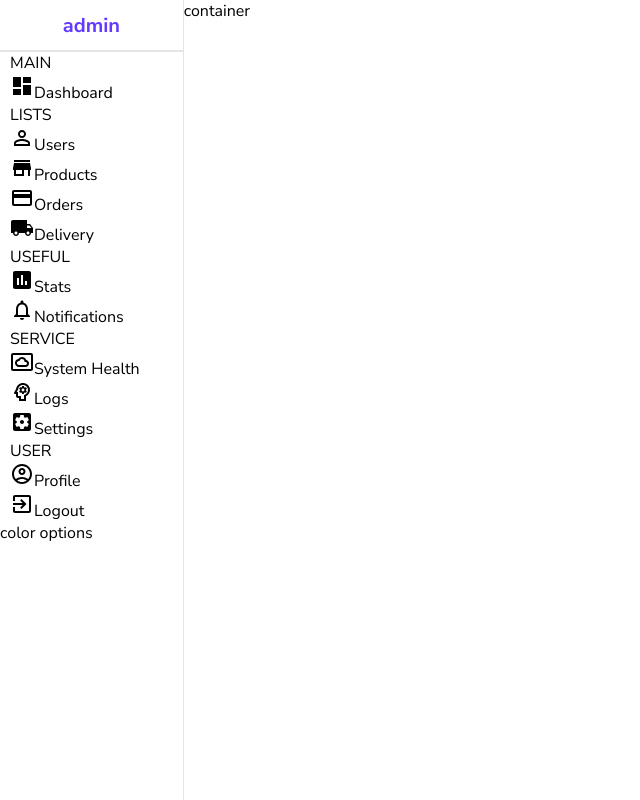
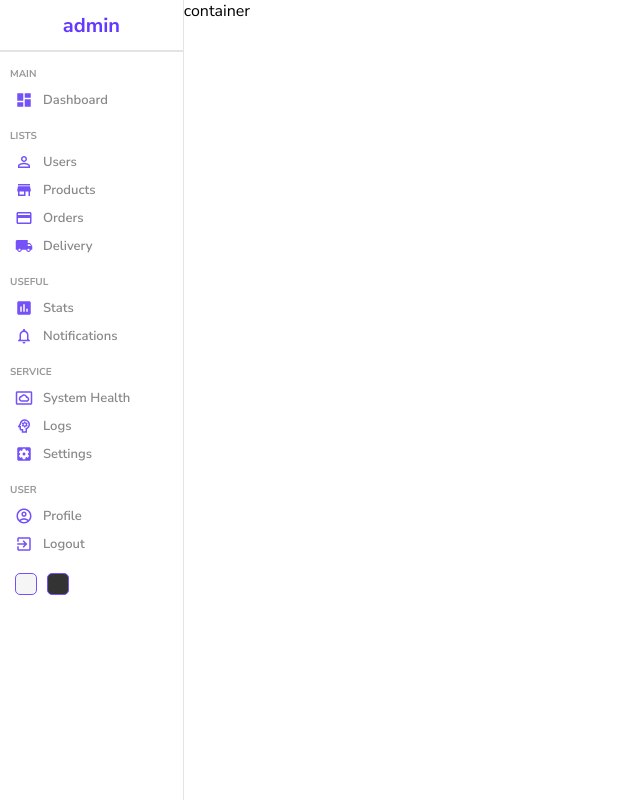
Before and after one commit to madams5320/react-admin-app, a React (Create React App) app: page / in a window 1280 px wide. Shown: the whole page, without its empty margins (0-640 px from the left). Built offline with nearby package versions, Linux system fonts and the light colour scheme.

Commit message:
add sidebar styles

```diff
--- a/src/components/sidebar/Sidebar.js
+++ b/src/components/sidebar/Sidebar.js
@@ -90,7 +90,10 @@
       </div>
 
       {/* logo */}
-      <div className="bottom">color options</div>
+      <div className="bottom">
+        <div className="colorOption"></div>
+        <div className="colorOption"></div>
+      </div>
     </div>
   );
 };
--- a/src/components/sidebar/Sidebar.scss
+++ b/src/components/sidebar/Sidebar.scss
@@ -34,6 +34,66 @@
       // get rid of ul custom margin and padding
       margin: 0;
       padding: 0;
+
+      .title {
+        font-size: 10px;
+        font-weight: bold;
+        color: #999;
+        margin-top: 15px;
+        margin-bottom: 5px;
+      }
+
+      li {
+        // use flex to center item in container
+        display: flex;
+        align-items: center;
+        padding: 5px;
+        cursor: pointer;
+
+        // change color over hover
+        &:hover {
+          background-color: #ece8ff;
+        }
+
+        // change icon color
+        .icon {
+          font-size: 18px;
+          color: #7451f8;
+        }
+
+        span {
+          font-size: 13px;
+          font-weight: 600;
+          color: #888;
+          margin-left: 10px;
+        }
+      }
+    }
+  }
+
+  .bottom {
+    display: flex;
+    align-items: center;
+    margin: 10px;
+
+    .colorOption {
+      width: 20px;
+      height: 20px;
+      border-radius: 5px;
+      border: 1px solid #7451f8;
+      cursor: pointer;
+      margin: 5px;
+
+      // provide different color for options
+      &:nth-child(1) {
+        background-color: whitesmoke;
+      }
+      &:nth-child(2) {
+        background-color: #333;
+      }
+      &:nth-child(3) {
+        background-color: darkblue;
+      }
     }
   }
 }
```
